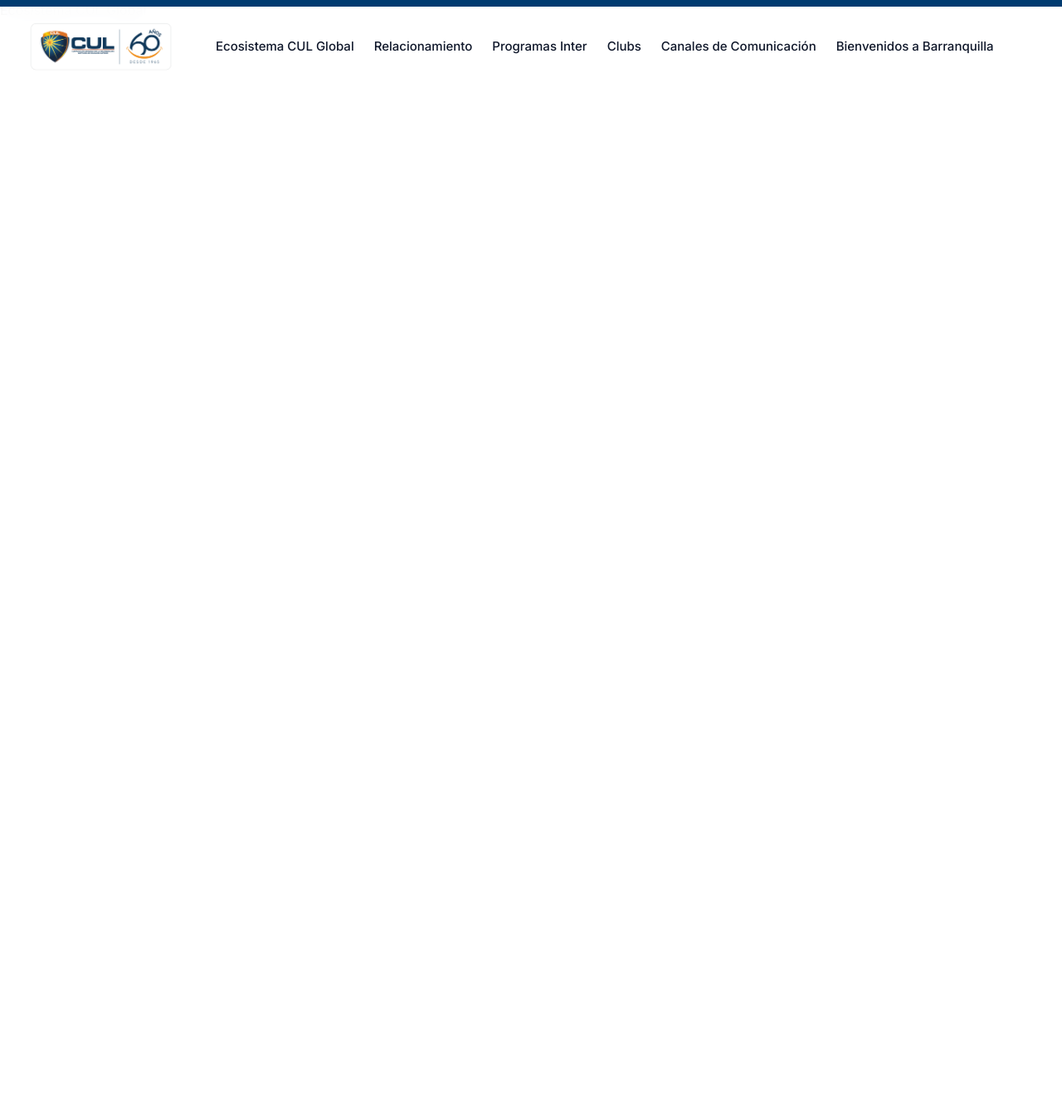
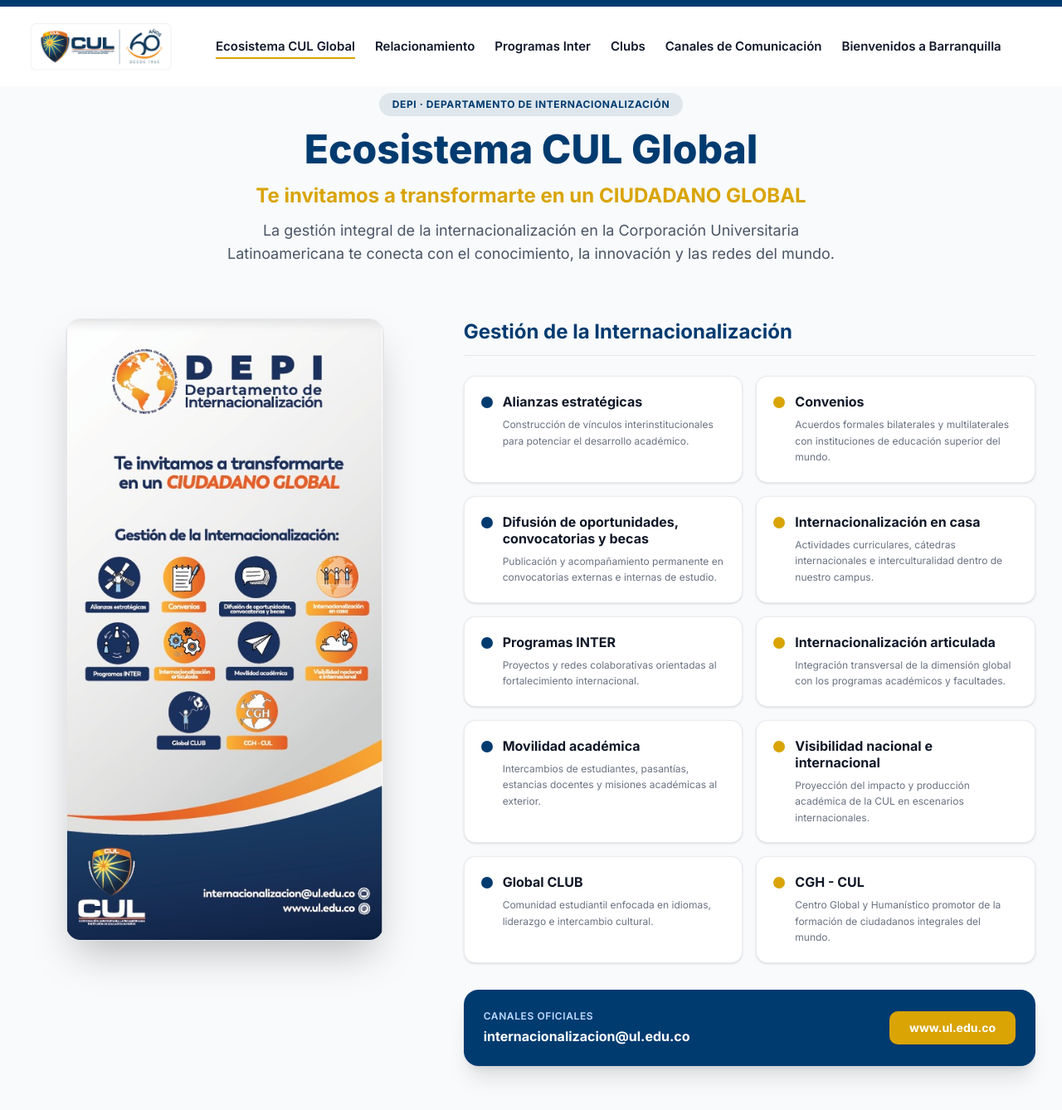
Before and after one commit to TDRauv/DEPI-CUL, a Next.js app: page /ecosistema-cul-global in a window 1280 px wide. Shown: the top 1338 px of the page at 83% size. Before the commit the page ends 800 px from the top, so only its background shows below. Built offline with nearby package versions, Linux system fonts and the light colour scheme.

Commit message:
noveno commit

```diff
--- a/app/ecosistema-cul-global/page.tsx
+++ b/app/ecosistema-cul-global/page.tsx
@@ -1,7 +1,157 @@
-export default function QueEsDepi() {
+import type { Metadata } from "next";
+import Image from "next/image";
+import Link from "next/link";
+
+export const metadata: Metadata = {
+  title: "Ecosistema CUL Global | DEPI - CUL",
+  description: "Conoce los ejes de la gestión de la internacionalización y el ecosistema global de la CUL.",
+};
+
+const ejesGestion = [
+  {
+    titulo: "Alianzas estratégicas",
+    descripcion: "Construcción de vínculos interinstitucionales para potenciar el desarrollo académico.",
+    color: "bg-[#003B70]",
+  },
+  {
+    titulo: "Convenios",
+    descripcion: "Acuerdos formales bilaterales y multilaterales con instituciones de educación superior del mundo.",
+    color: "bg-[#D9A404]",
+  },
+  {
+    titulo: "Difusión de oportunidades, convocatorias y becas",
+    descripcion: "Publicación y acompañamiento permanente en convocatorias externas e internas de estudio.",
+    color: "bg-[#003B70]",
+  },
+  {
+    titulo: "Internacionalización en casa",
+    descripcion: "Actividades curriculares, cátedras internacionales e interculturalidad dentro de nuestro campus.",
+    color: "bg-[#D9A404]",
+  },
+  {
+    titulo: "Programas INTER",
+    descripcion: "Proyectos y redes colaborativas orientadas al fortalecimiento internacional.",
+    color: "bg-[#003B70]",
+  },
+  {
+    titulo: "Internacionalización articulada",
+    descripcion: "Integración transversal de la dimensión global con los programas académicos y facultades.",
+    color: "bg-[#D9A404]",
+  },
+  {
+    titulo: "Movilidad académica",
+    descripcion: "Intercambios de estudiantes, pasantías, estancias docentes y misiones académicas al exterior.",
+    color: "bg-[#003B70]",
+  },
+  {
+    titulo: "Visibilidad nacional e internacional",
+    descripcion: "Proyección del impacto y producción académica de la CUL en escenarios internacionales.",
+    color: "bg-[#D9A404]",
+  },
+  {
+    titulo: "Global CLUB",
+    descripcion: "Comunidad estudiantil enfocada en idiomas, liderazgo e intercambio cultural.",
+    color: "bg-[#003B70]",
+  },
+  {
+    titulo: "CGH - CUL",
+    descripcion: "Centro Global y Humanístico promotor de la formación de ciudadanos integrales del mundo.",
+    color: "bg-[#D9A404]",
+  },
+];
+
+export default function EcosistemaPage() {
   return (
-    <main>
-      <h1>Ecosistema CUL Global</h1>
+    <main className="min-h-screen bg-slate-50 pt-28 pb-20">
+      <div className="max-w-7xl mx-auto px-6 lg:px-8">
+
+        {/* Cabecera / Banner */}
+        <div className="text-center max-w-3xl mx-auto mb-16">
+          <span className="inline-block px-4 py-1.5 rounded-full text-xs font-bold tracking-wider uppercase bg-[#003B70]/10 text-[#003B70] mb-4">
+            DEPI · Departamento de Internacionalización
+          </span>
+          <h1 className="text-4xl font-extrabold text-[#003B70] sm:text-5xl">
+            Ecosistema CUL Global
+          </h1>
+          <p className="mt-4 text-2xl font-bold text-[#D9A404]">
+            Te invitamos a transformarte en un CIUDADANO GLOBAL
+          </p>
+          <p className="mt-3 text-gray-600 text-lg">
+            La gestión integral de la internacionalización en la Corporación Universitaria Latinoamericana te conecta con el conocimiento, la innovación y las redes del mundo.
+          </p>
+        </div>
+
+        {/* Sección Flyer + Ejes */}
+        <div className="grid grid-cols-1 lg:grid-cols-12 gap-12 items-start mb-20">
+
+          {/* Tarjeta del Flyer Oficial */}
+          <div className="lg:col-span-5 flex justify-center sticky top-28">
+            <div className="relative w-full max-w-sm rounded-2xl overflow-hidden shadow-2xl border border-gray-200 bg-white group">
+              <Image
+                src="/ecosistem/flyerdepi.jpeg"
+                alt="Flyer Oficial Ecosistema CUL Global - DEPI"
+                width={500}
+                height={1000}
+                className="w-full h-auto object-contain transition-transform duration-300 group-hover:scale-[1.02]"
+                priority
+              />
+            </div>
+          </div>
+
+          {/* Listado de Ejes de Gestión */}
+          <div className="lg:col-span-7 space-y-6">
+            <h2 className="text-2xl font-bold text-[#003B70] border-b pb-3 border-gray-200">
+              Gestión de la Internacionalización
+            </h2>
+
+            <div className="grid grid-cols-1 md:grid-cols-2 gap-4">
+              {ejesGestion.map((eje, idx) => (
+                <div
+                  key={idx}
+                  className="p-5 rounded-xl bg-white border border-gray-200/80 shadow-sm hover:shadow-md transition-all duration-200 flex flex-col justify-between"
+                >
+                  <div className="flex items-start gap-3">
+                    <span className={`w-3.5 h-3.5 rounded-full mt-1 flex-shrink-0 ${eje.color}`} />
+                    <div>
+                      <h3 className="font-bold text-gray-900 text-base leading-tight">
+                        {eje.titulo}
+                      </h3>
+                      <p className="text-xs text-gray-500 mt-2 leading-relaxed">
+                        {eje.descripcion}
+                      </p>
+                    </div>
+                  </div>
+                </div>
+              ))}
+            </div>
+
+            {/* Caja de Contacto Institucional */}
+            <div className="mt-8 p-6 rounded-2xl bg-[#003B70] text-white flex flex-col sm:flex-row justify-between items-start sm:items-center gap-4 shadow-xl">
+              <div>
+                <p className="text-xs font-semibold uppercase tracking-wider text-blue-200">
+                  Canales Oficiales
+                </p>
+                <a
+                  href="mailto:internacionalizacion@ul.edu.co"
+                  className="text-base font-bold hover:underline block mt-1"
+                >
+                  internacionalizacion@ul.edu.co
+                </a>
+              </div>
+              <a
+                href="https://www.ul.edu.co"
+                target="_blank"
+                rel="noopener noreferrer"
+                className="px-6 py-2.5 rounded-lg bg-[#D9A404] text-slate-900 font-bold hover:bg-yellow-400 transition-colors text-sm shadow"
+              >
+                www.ul.edu.co
+              </a>
+            </div>
+
+          </div>
+        </div>
+
+      </div>
     </main>
   );
 }
--- a/components/home/about/About.tsx
+++ b/components/home/about/About.tsx
@@ -56,7 +56,7 @@
 
 <Link
 
-href="/que-es-depi"
+href="/ecosistema-cul-global"
 
 className="
 mt-10
--- a/components/home/hero/HeroContent.tsx
+++ b/components/home/hero/HeroContent.tsx
@@ -9,11 +9,11 @@
         </h1>
 
         <p className="mx-auto mt-8 max-w-3xl text-xl leading-9 lg:text-2xl">
-          Te invitamos a transformarte en un CIUDADANO GLOBAL
+          Te invitamos a transformarte en un CIUDADANO GLOBAL[cite: 2]
         </p>
 
         <Link
-          href="/que-es-depi"
+          href="/ecosistema-cul-global"
           className="
             mt-10
             inline-flex
@@ -27,6 +27,8 @@
             duration-300
             hover:bg-[#002B52]
             pointer-events-auto
+            text-white
+            shadow-lg
           "
         >
           Conoce el DEPI
--- a/components/layout/header/DesktopMenu.tsx
+++ b/components/layout/header/DesktopMenu.tsx
@@ -1,4 +1,7 @@
+"use client";
+
 import Link from "next/link";
+import { usePathname } from "next/navigation";
 
 const menu = [
   {
@@ -7,8 +10,8 @@
   },
   // {
   //  title: "Movilidad Académica",
-// href: "/movilidad-academica",
-//},
+  //  href: "/movilidad-academica",
+  // },
   {
     title: "Relacionamiento",
     href: "/relacionamiento",
@@ -19,7 +22,7 @@
   },
   {
     title: "Clubs",
-    href: "/Clubs",
+    href: "/clubs", // Nota: se recomienda minúscula en URLs web
   },
   {
     title: "Canales de Comunicación",
@@ -32,26 +35,48 @@
 ];
 
 export default function DesktopMenu() {
+  const pathname = usePathname();
+
   return (
     <nav className="hidden lg:flex items-center gap-6">
-      {menu.map((item) => (
+      {menu.map((item) => {
+        const isActive = pathname === item.href;
+
+        return (
           <Link
             key={item.title}
             href={item.href}
-  className="
+            className={`
               relative
               whitespace-nowrap
               text-[15px]
-    font-medium
-    text-slate-700
-    transition-all
-    duration-300
-    hover:text-[#003B70]
-  "
+              font-semibold
+              transition-colors
+              duration-200
+              py-1
+              ${isActive ? "text-[#003B70]" : "text-slate-700 hover:text-[#003B70]"}
+            `}
           >
             {item.title}
+
+            {/* Línea indicadora activa o en hover */}
+            <span
+              className={`
+                absolute
+                bottom-0
+                left-0
+                h-[2px]
+                w-full
+                bg-[#D9A404]
+                transition-transform
+                duration-300
+                origin-left
+                ${isActive ? "scale-x-100" : "scale-x-0 group-hover:scale-x-100"}
+              `}
+            />
           </Link>
-      ))}
+        );
+      })}
     </nav>
   );
 }
```
Also changed, not shown: public/ecosistem/flyerdepi.jpeg (added). Lines whose indentation alone changed are shown as unchanged.
